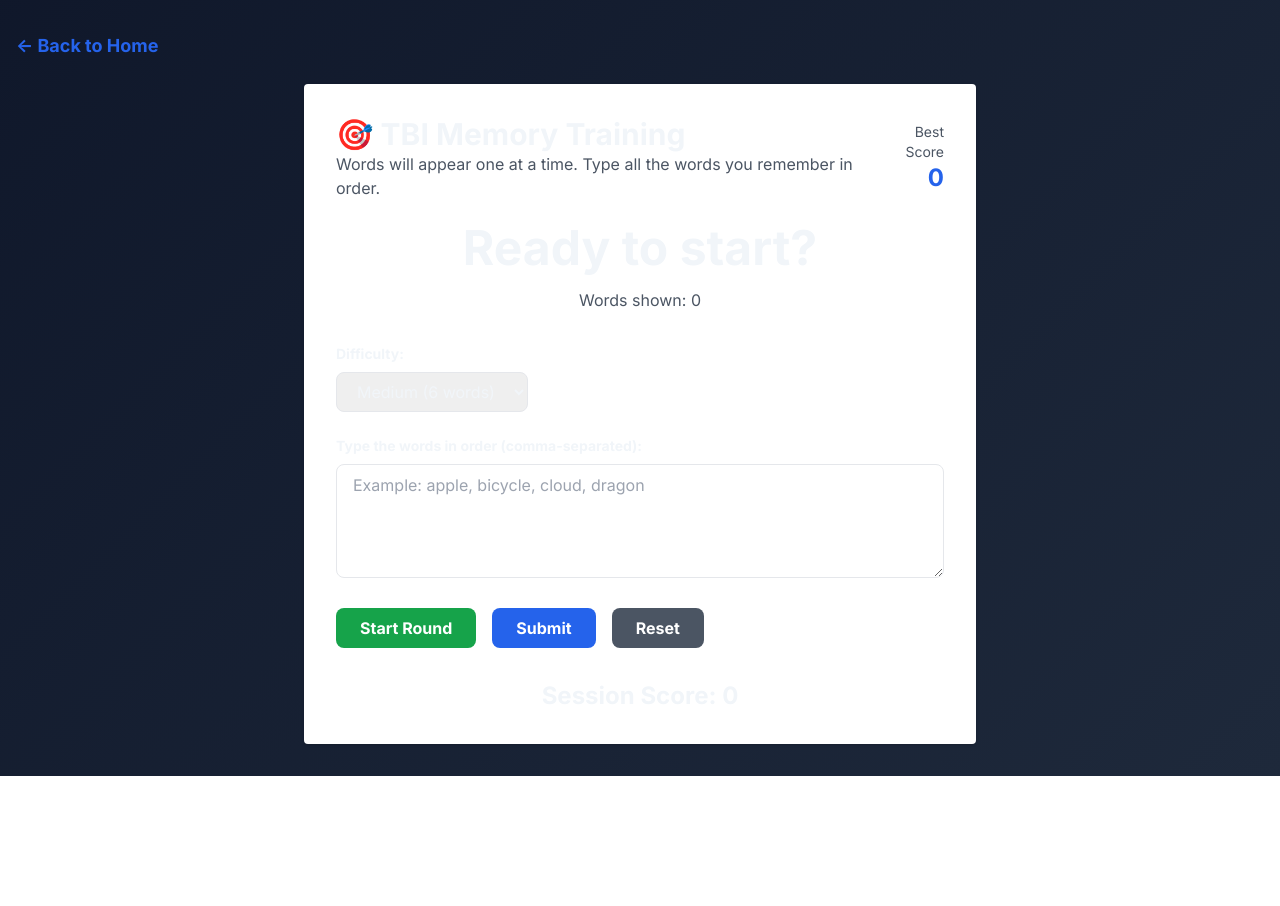
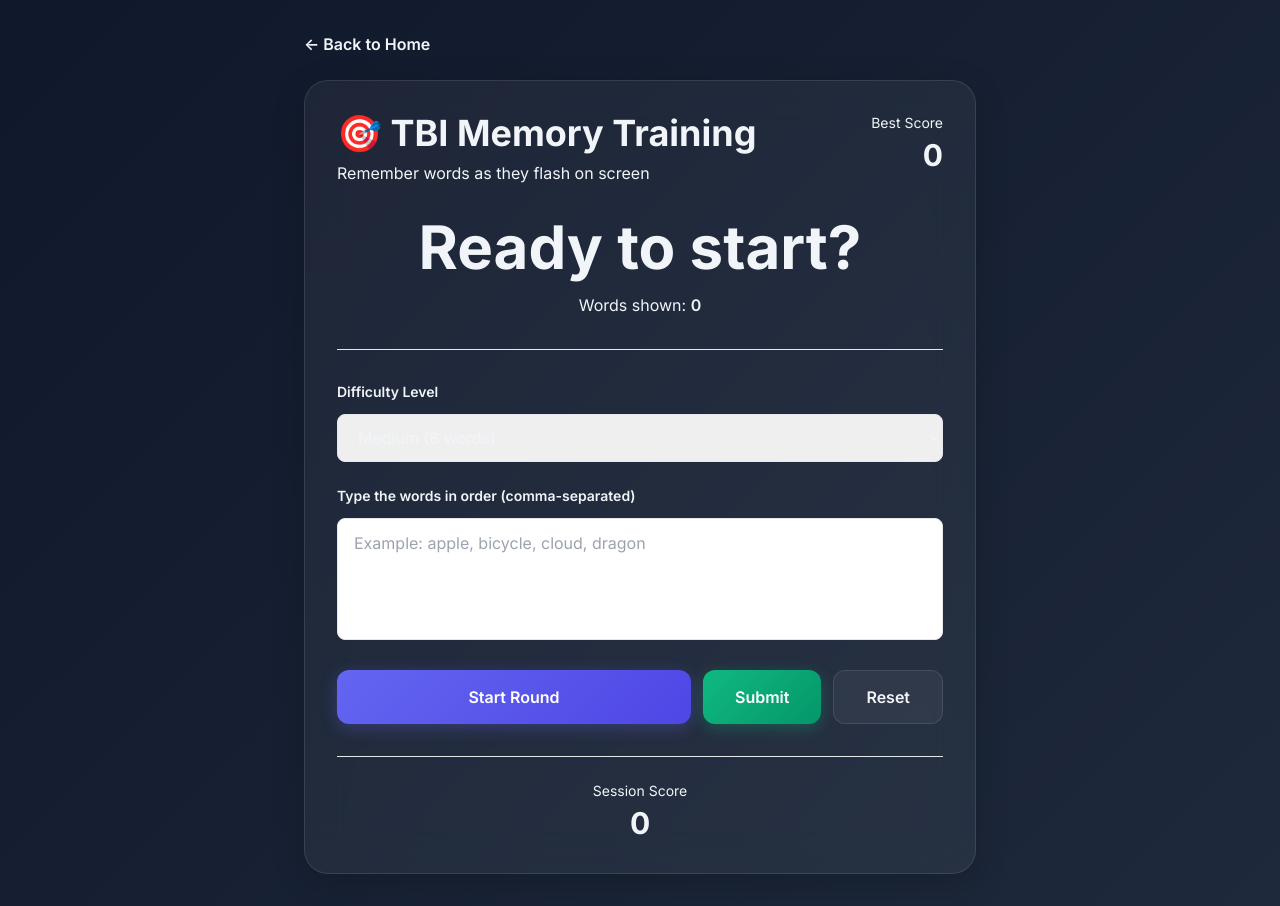
Before and after one commit to iamctodd/braingames, a Flask app: page /games/tbi-memory in a window 1280 px wide. Shown: the part 85-991 px from the top of the page. Before the commit the page ends 861 px from the top, so only its background shows below. Run offline with Flask 3, Linux system fonts and the light colour scheme; some libraries are stand-ins or nearby versions.

Commit message:
Refine all game pages with glass cards and modern styling

```diff
--- a/templates/games/tbi_memory.html
+++ b/templates/games/tbi_memory.html
@@ -1,34 +1,36 @@
 {% extends "base.html" %}
 {% block title %}TBI Memory{% endblock %}
 {% block content %}
-<!-- Back Button - Top Left, Outside Box -->
-<a href="/" class="inline-block mb-6 text-blue-600 hover:text-blue-800 font-bold text-lg">← Back to Home</a>
+<div class="max-w-2xl mx-auto">
+    <!-- Back Button -->
+    <a href="/" class="inline-block mb-6 text-primary hover:text-primary-light font-semibold transition-colors">← Back to Home</a>
 
-<div class="bg-white p-8 rounded shadow max-w-2xl mx-auto">
-    <div class="flex justify-between items-center mb-6">
+    <!-- Game Container -->
+    <div class="glass-card animate-in">
+        <div class="flex justify-between items-start mb-8">
             <div>
-            <h1 class="text-3xl font-bold">🎯 TBI Memory Training</h1>
-            <p class="text-gray-600">Words will appear one at a time. Type all the words you remember in order.</p>
+                <h1 class="text-4xl font-bold mb-2">🎯 TBI Memory Training</h1>
+                <p class="text-text-secondary">Remember words as they flash on screen</p>
             </div>
             <div class="text-right">
-            <p class="text-sm text-gray-600">Best Score</p>
-            <p class="text-2xl font-bold text-blue-600">{{ best_score }}</p>
+                <p class="text-sm text-text-muted mb-1">Best Score</p>
+                <p class="text-3xl font-bold text-primary-light">{{ best_score }}</p>
                 {% if total_games > 0 %}
-            <p class="text-xs text-gray-500">Rounds played: {{ total_games }}</p>
+                <p class="text-xs text-text-muted mt-1">Rounds: {{ total_games }}</p>
                 {% endif %}
             </div>
         </div>
 
-    <!-- Game Status -->
-    <div class="text-center mb-8">
-        <p class="text-5xl font-bold mb-4" id="word-display">Ready to start?</p>
-        <p class="text-gray-600">Words shown: <span id="word-count">0</span></p>
+        <!-- Word Display -->
+        <div class="text-center mb-8 pb-8 border-b border-glass-border">
+            <p class="text-6xl font-bold text-primary mb-4" id="word-display">Ready to start?</p>
+            <p class="text-text-secondary">Words shown: <span id="word-count" class="font-semibold text-text-primary">0</span></p>
         </div>
 
         <!-- Difficulty Selection -->
         <div class="mb-6">
-        <label class="block text-sm font-bold mb-2">Difficulty:</label>
-        <select id="difficulty" class="px-4 py-2 border rounded-lg focus:outline-none focus:ring-2 focus:ring-blue-500">
+            <label class="block text-sm font-semibold mb-3">Difficulty Level</label>
+            <select id="difficulty" class="w-full px-4 py-3 bg-glass-bg border border-glass-border rounded-lg text-text-primary focus:outline-none focus:ring-2 focus:ring-primary transition-all">
                 <option value="easy">Easy (4 words)</option>
                 <option value="medium" selected>Medium (6 words)</option>
                 <option value="hard">Hard (8 words)</option>
@@ -37,30 +39,32 @@
 
         <!-- Response Area -->
         <div class="mb-6">
-        <label class="block text-sm font-bold mb-2">Type the words in order (comma-separated):</label>
+            <label class="block text-sm font-semibold mb-3">Type the words in order (comma-separated)</label>
             <textarea id="response" rows="4" placeholder="Example: apple, bicycle, cloud, dragon"
-                  class="w-full px-4 py-2 border rounded-lg focus:outline-none focus:ring-2 focus:ring-blue-500"></textarea>
+                      class="w-full px-4 py-3 bg-glass-bg border border-glass-border rounded-lg text-text-primary placeholder-text-muted focus:outline-none focus:ring-2 focus:ring-primary transition-all resize-none"></textarea>
         </div>
 
-    <!-- Buttons -->
-    <div class="flex gap-4">
-        <button onclick="startRound()" class="bg-green-600 hover:bg-green-700 text-white px-6 py-2 rounded-lg font-bold">
+        <!-- Controls -->
+        <div class="flex gap-3 mb-8">
+            <button onclick="startRound()" class="btn btn-primary flex-1">
                 Start Round
             </button>
-        <button onclick="submitResponse()" class="bg-blue-600 hover:bg-blue-700 text-white px-6 py-2 rounded-lg font-bold">
+            <button onclick="submitResponse()" class="btn btn-success">
                 Submit
             </button>
-        <button onclick="resetGame()" class="bg-gray-600 hover:bg-gray-700 text-white px-6 py-2 rounded-lg font-bold">
+            <button onclick="resetGame()" class="btn btn-secondary">
                 Reset
             </button>
         </div>
 
         <!-- Feedback -->
-    <div id="feedback" class="mt-6 p-4 rounded-lg hidden"></div>
+        <div id="feedback" class="hidden mb-6"></div>
 
         <!-- Score -->
-    <div class="mt-8 text-center">
-        <p class="text-2xl font-bold">Session Score: <span id="score">0</span></p>
+        <div class="text-center pt-6 border-t border-glass-border">
+            <p class="text-sm text-text-muted mb-1">Session Score</p>
+            <p class="text-3xl font-bold text-primary-light" id="score">0</p>
+        </div>
     </div>
 </div>
 
@@ -68,7 +72,6 @@
     let currentWords = [];
     let score = 0;
     let currentDifficulty = 'medium';
-    let isRunning = false;
 
     function getWords(difficulty) {
         const allWords = [
@@ -132,11 +135,13 @@
 
         const feedback = document.getElementById('feedback');
         feedback.innerHTML = `
-            <p class="font-bold text-green-700">✅ You got ${correct} out of ${currentWords.length} correct!</p>
-            <p class="text-sm mt-2">Score: ${percentage}/100</p>
-            <p class="text-xs mt-1 text-gray-600">Words were: ${currentWords.join(', ')}</p>
+            <div class="bg-glass-bg border border-success rounded-lg p-4">
+                <p class="font-semibold text-success mb-2">✅ You got ${correct} out of ${currentWords.length} correct!</p>
+                <p class="text-sm text-text-secondary">Score: ${percentage}/100</p>
+                <p class="text-xs text-text-muted mt-2">Words were: ${currentWords.join(', ')}</p>
+            </div>
         `;
-        feedback.className = 'mt-6 p-4 rounded-lg bg-green-100 text-green-900';
+        feedback.classList.remove('hidden');
 
         document.getElementById('score').textContent = score;
 
@@ -152,7 +157,6 @@
         .then(r => r.json())
         .then(data => {
             console.log('Score saved:', data);
-            setTimeout(() => location.reload(), 2000);
         });
     }
 
```
Also changed, not shown: templates/games/memory.html (+32 -28 lines), templates/games/problem_solving.html (+30 -27 lines). Lines whose indentation alone changed are shown as unchanged.
